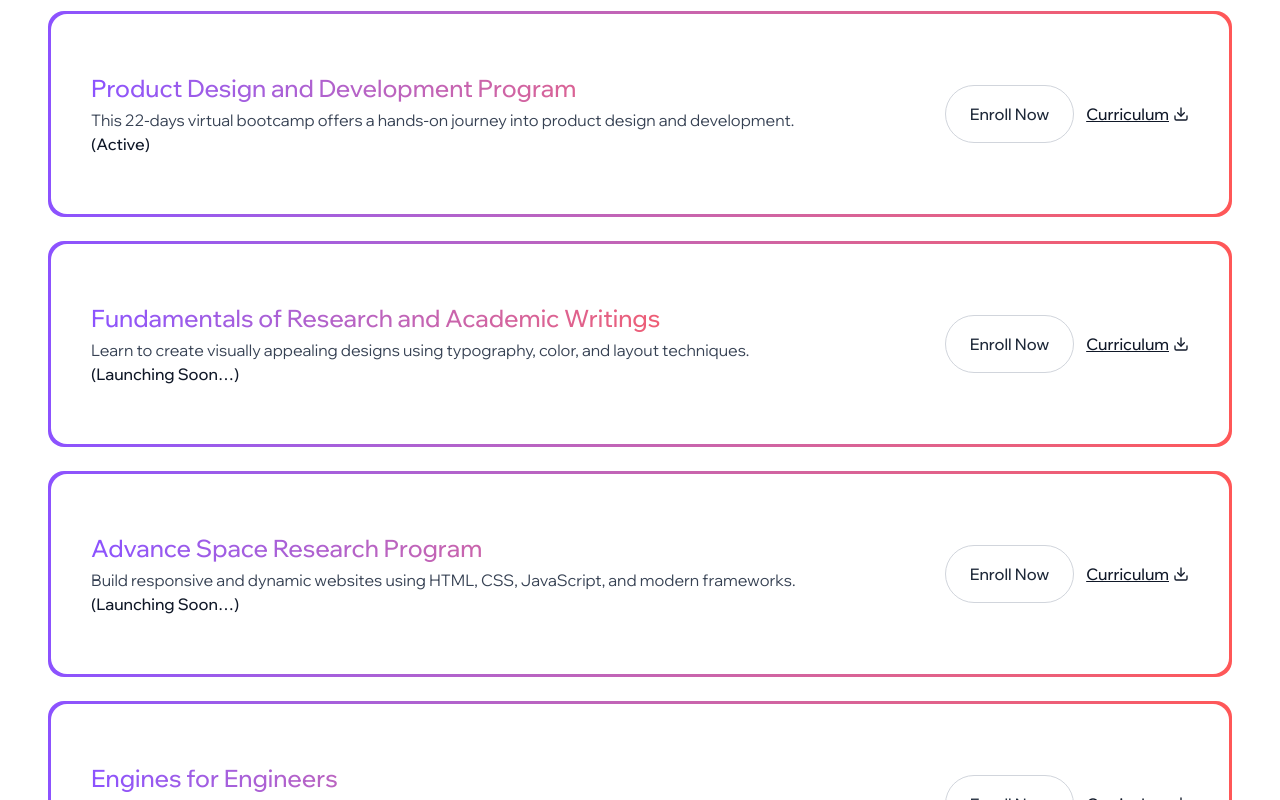
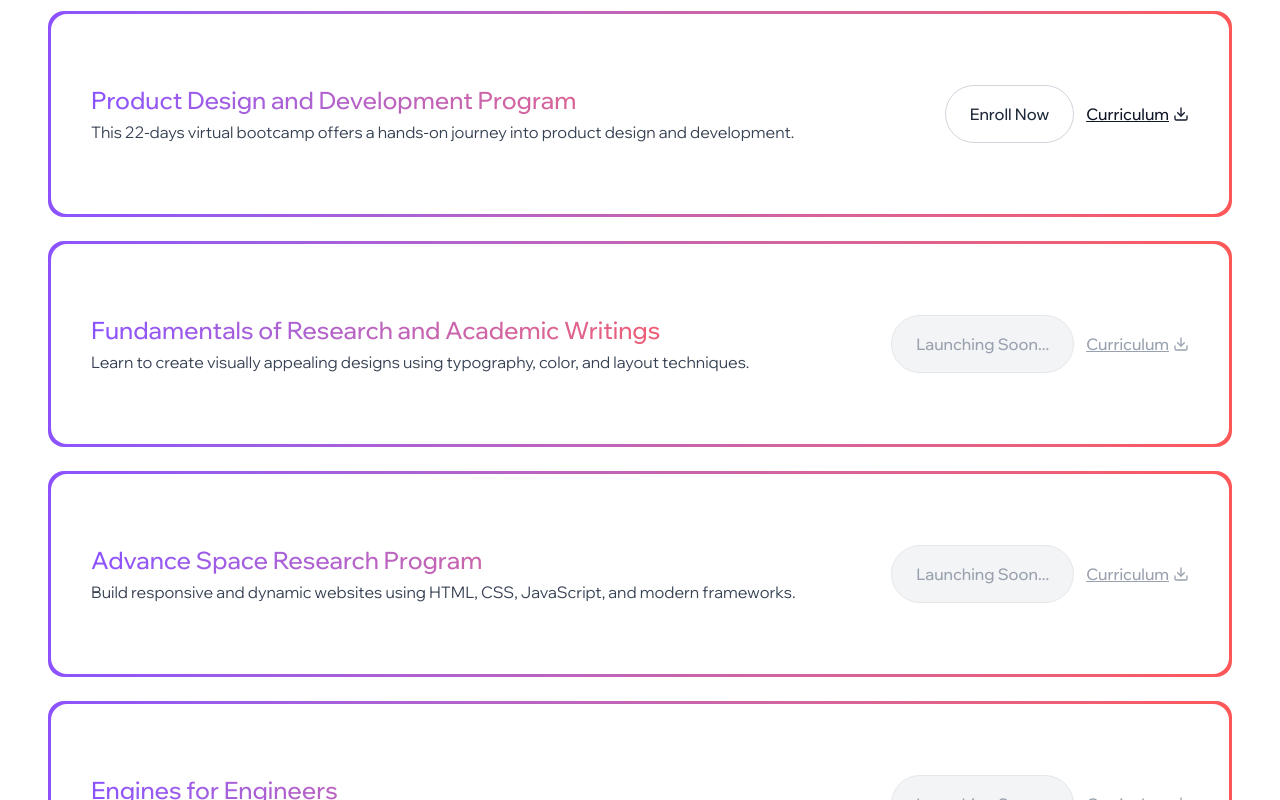
Before and after one commit to SanthoshJayavelu22/Ini-varsity, a React (Vite) app: page /explore in a window 1280 px wide. Shown: the part 2400-3200 px from the top of the page. Built offline with nearby package versions, Linux system fonts and the light colour scheme.

Commit message:
home updated

```diff
--- a/src/components/course/CourseOne.jsx
+++ b/src/components/course/CourseOne.jsx
@@ -142,6 +142,44 @@ const CoursePage = () => {
     setActiveModule(index);
   };
 
+  const nextBatchDate = "2025-11-25T19:00:00";  // <--- CHANGE DATE HERE
+
+const useCountdown = (targetDate) => {
+  const countDownDate = new Date(targetDate).getTime();
+
+  const [countDown, setCountDown] = React.useState(
+    countDownDate - new Date().getTime()
+  );
+
+  React.useEffect(() => {
+    const interval = setInterval(() => {
+      setCountDown(countDownDate - new Date().getTime());
+    }, 1000);
+
+    return () => clearInterval(interval);
+  }, [countDownDate]);
+
+  return getReturnValues(countDown);
+};
+
+const getReturnValues = (countDown) => {
+  if (countDown <= 0) {
+    return ["0", "0", "0", "0"];
+  }
+
+  const days = Math.floor(countDown / (1000 * 60 * 60 * 24));
+  const hours = Math.floor(
+    (countDown % (1000 * 60 * 60 * 24)) / (1000 * 60 * 60)
+  );
+  const minutes = Math.floor((countDown % (1000 * 60 * 60)) / (1000 * 60));
+  const seconds = Math.floor((countDown % (1000 * 60)) / 1000);
+
+  return [days, hours, minutes, seconds];
+};
+
+const [days, hours, minutes, seconds] = useCountdown(nextBatchDate);
+
+
   return (
     <div className="min-h-screen bg-white mt-10 md:mt-20">
       {/* Hero Section */}
@@ -155,12 +193,7 @@ const CoursePage = () => {
           >
             {/* Left Content */}
             <motion.div variants={fadeInUp}>
-              <motion.span
-                className="inline-block px-4 py-1 bg-gradient-to-r from-[#8C52FF] to-[#FF5757] text-white text-sm rounded-full mb-6"
-                variants={fadeInUp}
-              >
-                {courseData.status}
-              </motion.span>
+
 
               <motion.h1
                 className="text-4xl md:text-6xl font-light leading-tight mb-6"
@@ -214,7 +247,7 @@ const CoursePage = () => {
                   whileHover={{ scale: 1.05 }}
                   whileTap={{ scale: 0.95 }}
                 >
-                  Download Curriculum
+                 Watch Preview
                 </motion.button>
               </motion.div>
             </motion.div>
@@ -264,17 +297,27 @@ const CoursePage = () => {
   {courseData.highlights.map((highlight, index) => (
     <motion.div
       key={index}
-                  className="bg-gradient-to-br from-white to-gray-50 p-6 rounded-2xl border border-gray-100 shadow-sm hover:shadow-md transition-shadow"
+      className="p-[2px] rounded-2xl bg-gradient-to-r from-[#8C52FF] to-[#FF5757]"
       variants={fadeInUp}
       whileHover={{ y: -5 }}
     >
+      <div className="bg-white rounded-2xl p-6 shadow-sm hover:shadow-md transition-shadow h-full flex flex-col">
+
+        {/* Number Badge */}
         <div className="w-12 h-12 bg-gradient-to-r from-[#8C52FF] to-[#FF5757] rounded-lg flex items-center justify-center mb-4">
-                    <ChevronRight className="w-6 h-6 text-white" />
+          <span className="text-white text-xl font-semibold">{index + 1}</span>
         </div>
-                  <p className="text-gray-700 leading-relaxed">{highlight}</p>
+
+        {/* Text */}
+        <p className="text-gray-700 leading-relaxed flex-grow">
+          {highlight}
+        </p>
+      </div>
     </motion.div>
   ))}
 </div>
+
+
           </motion.div>
         </div>
       </section>
@@ -433,30 +476,39 @@ const CoursePage = () => {
 
            <div className="grid md:grid-cols-2 lg:grid-cols-3 gap-6">
   {courseData.benefits.map((benefit, index) => (
+
     <motion.div
       key={index}
-                  className="group p-6 rounded-2xl border border-gray-200 hover:border-transparent bg-gradient-to-br from-white to-gray-50 hover:from-[#8C52FF]/5 hover:to-[#FF5757]/5 transition-all duration-300"
+      className="p-[2px] rounded-2xl bg-gradient-to-r from-[#8C52FF] to-[#FF5757]"
       variants={fadeInUp}
-                  whileHover={{
-                    y: -5,
-                    scale: 1.02
-                  }}
+      whileHover={{ y: -5, scale: 1.02 }}
     >
+      <div className="bg-white rounded-2xl p-6 h-full transition-all duration-300 shadow-sm hover:shadow-md">
+
+        {/* Icon */}
         <motion.div
-                    className="w-12 h-12 bg-gradient-to-r from-[#8C52FF] to-[#FF5757] rounded-lg flex items-center justify-center mb-4 group-hover:scale-110 transition-transform"
-                    whileHover={{ rotate: 5 }}
+          className="w-12 h-12 bg-gradient-to-r from-[#8C52FF] to-[#FF5757] rounded-lg flex items-center justify-center mb-4"
+          whileHover={{ rotate: 5, scale: 1.1 }}
         >
           {benefit.icon}
         </motion.div>
+
+        {/* Title */}
         <h3 className="text-lg font-semibold text-gray-900 mb-2">
           {benefit.title}
         </h3>
+
+        {/* Description */}
         <p className="text-gray-600 text-sm leading-relaxed">
           {benefit.description}
         </p>
+
+      </div>
     </motion.div>
+
   ))}
 </div>
+
           </motion.div>
         </div>
       </section>
@@ -533,10 +585,43 @@ const CoursePage = () => {
               </motion.div>
 
            {/* Final CTA */}
-              <motion.div
-                className="mt-8 text-center"
-                variants={fadeInUp}
-              >
+<motion.div className="mt-8 text-center" variants={fadeInUp}>
+
+  {/* Countdown Timer Box */}
+  <div className="mb-6 inline-block px-6 py-4 bg-gradient-to-r from-[#8C52FF]/10 to-[#FF5757]/10 rounded-2xl shadow-inner">
+    <h4 className="text-lg font-semibold text-gray-800 mb-2">
+      Next Batch Starts On:
+    </h4>
+
+ <p className="text-[#8C52FF] font-medium mb-3">
+  {new Date(nextBatchDate).toLocaleDateString("en-US", {
+    month: "short",
+    day: "numeric",
+    year: "numeric"
+  })}
+  {" — "}
+  {new Date(nextBatchDate).toLocaleTimeString([], { hour: '2-digit', minute: '2-digit' })}
+</p>
+
+
+    {/* Live Countdown */}
+    <div className="flex justify-center gap-4 text-center">
+      {[
+        { label: "Days", value: days },
+        { label: "Hours", value: hours },
+        { label: "Minutes", value: minutes },
+        { label: "Seconds", value: seconds },
+      ].map((item, index) => (
+        <div key={index} className="w-20">
+          <p className="text-2xl font-bold bg-gradient-to-r from-[#8C52FF] to-[#FF5757] bg-clip-text text-transparent">
+            {item.value}
+          </p>
+          <span className="text-gray-600 text-sm">{item.label}</span>
+        </div>
+      ))}
+    </div>
+  </div>
+
   <motion.button
     className="bg-gradient-to-r from-[#8C52FF] to-[#FF5757] text-white font-medium px-12 py-4 rounded-full hover:opacity-90 transition text-lg"
     whileHover={{ scale: 1.05 }}
@@ -544,10 +629,12 @@ const CoursePage = () => {
   >
     Enroll in Program - {courseData.price}
   </motion.button>
+
   <p className="text-gray-600 mt-4 text-sm">
     Limited to {courseData.slots} participants per batch
   </p>
 </motion.div>
+
             </motion.div>
           </div>
         </div>
--- a/src/components/explore/Curriculum.jsx
+++ b/src/components/explore/Curriculum.jsx
@@ -8,32 +8,32 @@ const Curriculum = () => {
     {
       title: "Product Design and Development Program",
       description:
-        "This 22-days virtual bootcamp offers a hands-on journey into product design and development.",
-        status: "(Active)",
+        "This 22-days virtual bootcamp offers a hands-on journey into product design and development."
+
     },
     {
       title: "Fundamentals of Research and Academic Writings",
       description:
-        "Learn to create visually appealing designs using typography, color, and layout techniques.",
-         status: "(Launching Soon…)",
+        "Learn to create visually appealing designs using typography, color, and layout techniques."
+
     },
     {
       title: "Advance Space Research Program",
       description:
-        "Build responsive and dynamic websites using HTML, CSS, JavaScript, and modern frameworks.",
-          status: "(Launching Soon…)",
+        "Build responsive and dynamic websites using HTML, CSS, JavaScript, and modern frameworks."
+
     },
     {
       title: "Engines for Engineers",
       description:
-        "Analyze data and interpret trends to help businesses make informed decisions.",
-          status: "(Launching Soon…)",
+        "Analyze data and interpret trends to help businesses make informed decisions."
+
     },
     {
       title: "Personal MBA Program",
       description:
-        "Understand user experience principles and create intuitive, user-friendly designs.",
-          status: "(Launching Soon…)",
+        "Understand user experience principles and create intuitive, user-friendly designs."
+
     },
   ];
 
@@ -142,32 +142,48 @@ const Curriculum = () => {
 
              {/* Right Buttons */}
 <div className="flex flex-col md:flex-row items-start md:items-center gap-3">
-                    <Link to="/course"> <motion.button
+
+  {index === 0 ? (
+    <Link to="/course">
+      <motion.button
         className="border border-gray-300 text-md font-medium px-6 py-4 rounded-full hover:bg-gray-100 transition-colors duration-200 flex items-center gap-2"
         variants={buttonVariants}
         whileHover="hover"
         whileTap="tap"
       >
-
         Enroll Now
-                  </motion.button>  </Link>
+      </motion.button>
+    </Link>
+  ) : (
 
     <motion.button
-                      className="text-md font-medium underline text-gray-900 hover:text-gray-700 flex items-center gap-1"
+      disabled
+      className="border border-gray-200 text-md font-medium px-6 py-4 rounded-full bg-gray-100 text-gray-400 cursor-not-allowed flex items-center gap-2"
+    >
+      Launching Soon...
+    </motion.button>
+  )}
+
+  {/* Curriculum Button (Download) */}
+  <motion.button
+    disabled={index !== 0} // Disable for other 4 courses
+    className={`text-md font-medium underline flex items-center gap-1 ${
+      index === 0
+        ? "text-gray-900 hover:text-gray-700"
+        : "text-gray-400 cursor-not-allowed"
+    }`}
     variants={buttonVariants}
-                      whileHover="hover"
-                      whileTap="tap"
+    whileHover={index === 0 ? "hover" : ""}
+    whileTap={index === 0 ? "tap" : ""}
   >
     Curriculum
-                      <motion.span
-                        whileHover={{ x: 3 }}
-                        transition={{ duration: 0.2 }}
-                      >
-                        <Download className="w-4 h-4" /> {/* ✅ Changed here too */}
+    <motion.span whileHover={index === 0 ? { x: 3 } : {}}>
+      <Download className="w-4 h-4" />
     </motion.span>
   </motion.button>
 
 </div>
+
               </div>
             </motion.div>
           ))}
```
Also changed, not shown: src/components/ConferenceSection.jsx (+22 -25 lines), src/components/EducationSection.jsx (+123 -10 lines). Lines whose indentation alone changed are shown as unchanged.
